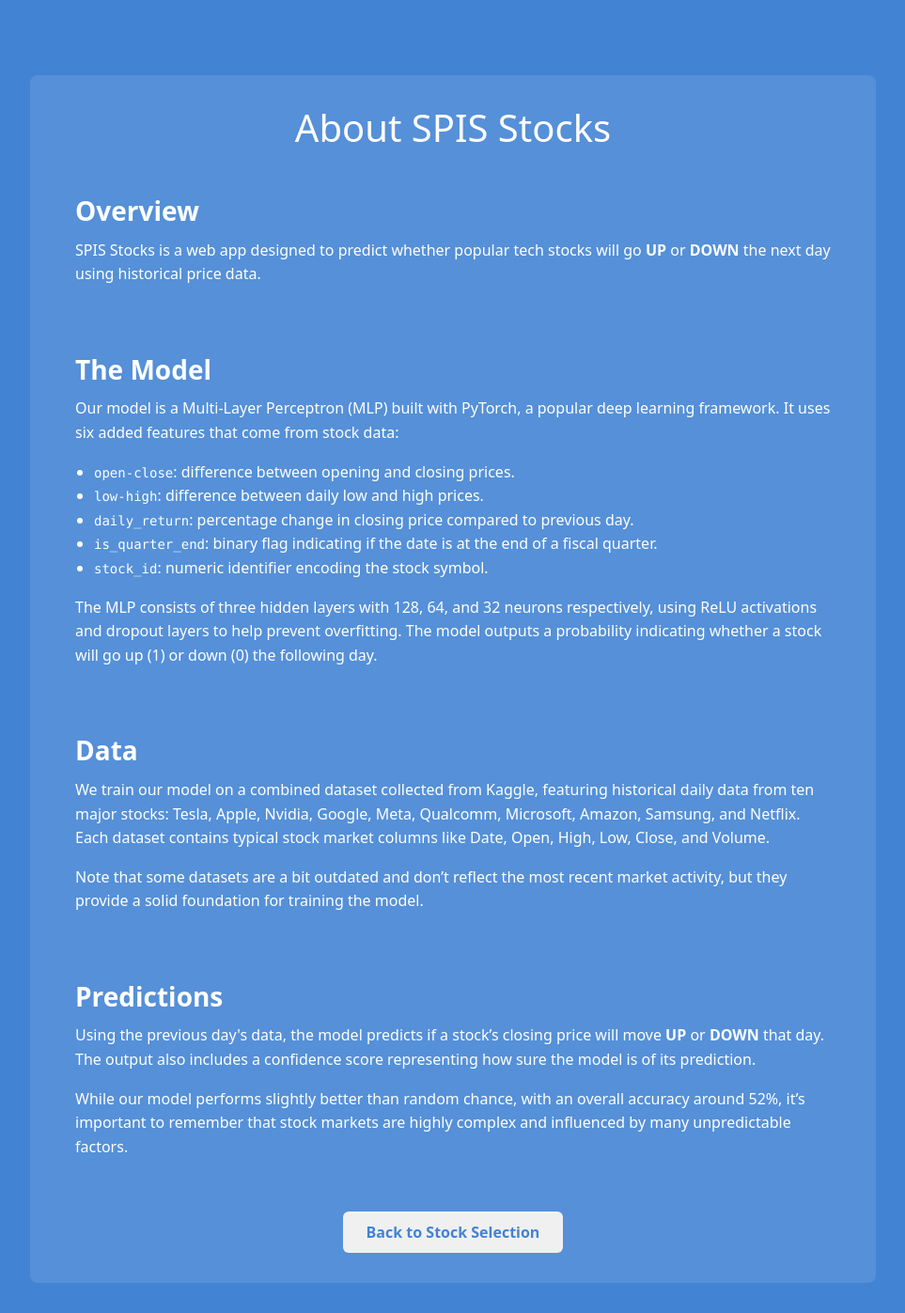
After one commit to ucsd-cse-spis-2025/SPIS25-Lauren-Diana-Final_Project, a Flask app: page /about in a window 1280 px wide. The commit adds this page. Shown: the whole page at 94% size, without its empty margins (158-1121 px from the left). Run offline with Flask 3, Linux system fonts and the light colour scheme; parts of the project's set-up code (start-up, migrations or seed data) failed here and were passed over; some libraries are stand-ins or nearby versions.

Commit message:
Added an about page

```diff
--- a/app.py
+++ b/app.py
@@ -10,6 +10,10 @@
 @app.route('/predict')
 def render_main():
     return render_template('main.html')
+
+@app.route('/about')
+def about():
+    return render_template('about.html')
 
 @app.route('/predict/<stock>', methods=['GET'])
 def render_form(stock):
--- a/static/style.css
+++ b/static/style.css
@@ -100,6 +100,18 @@
   text-align: center;
 }
 
+.info-box {
+  background: rgba(255, 255, 255, 0.15);
+  padding: 20px;
+  margin-top: 30px;
+  border-radius: 10px;
+  width: 80%;
+  max-width: 600px;
+  text-align: left;
+  font-size: 14px;
+  color: #ffffff;
+}
+
 /* Prevent horizontal scroll */
 body, html {
   margin: 0;
@@ -109,9 +121,9 @@
 }
 
 /* Section display for hidden content */
-section {
+#intro, #main, #main2 section {
   width: 100vw;
-  height: 100vh;
+  min-height: 100vh;
   display: flex;
   flex-direction: column;
   justify-content: center;
@@ -135,6 +147,7 @@
 #main2 {
   background: linear-gradient(180deg, #ffffff, #b45360);
   color: black;
+  padding-bottom: 5rem;
 }
 
 #intro h1, #intro p {
@@ -214,3 +227,75 @@
   from {opacity: 0;}
   to {opacity:1 ;}
 }
+
+/* About page display */
+#about {
+  background: #4283d3;
+  color: white;
+  min-height: 100vh;
+  display: block;
+  padding: 2rem 0;
+}
+
+/* Reset inner sections inside #about */
+#about section {
+  width: auto;
+  height: auto;
+  display: block;
+  justify-content: initial;
+  align-items: initial;
+  padding: 1rem 0;
+  text-align: left;
+}
+
+/* Container inside about */
+#about .container {
+  background: rgba(255, 255, 255, 0.1);
+  padding: 2rem 3rem;
+  max-width: 900px;
+  margin: 0 auto;
+  border-radius: 8px;
+  color: white;
+  overflow-wrap: break-word;
+}
+
+/* Headings and text */
+#about h3 {
+  margin-top: 1.5rem;
+  margin-bottom: 0.75rem;
+  font-weight: 700;
+  color: white;
+}
+
+#about p, #about ul {
+  margin-bottom: 1rem;
+  font-size: 1rem;
+  line-height: 1.6;
+  color: white;
+}
+
+#about ul {
+  padding-left: 1.25rem;
+  list-style-type: disc;
+}
+
+/* Button styling */
+#about .btn-primary {
+  background-color: #f0f0f0;
+  color: #4283d3;
+  font-weight: bold;
+  padding: 10px 25px;
+  border-radius: 6px;
+  border: none;
+  text-decoration: none;
+  transition: background-color 0.3s ease;
+}
+
+#about .btn-primary:hover {
+  background-color: #d1e3ff;
+  color: #084298;
+}
+
+#about code {
+  color: #fff;
+}
--- /dev/null
+++ b/templates/about.html
@@ -0,0 +1,71 @@
+<!DOCTYPE html>
+<html lang="en">
+<head>
+    <meta charset="UTF-8" />
+    <title>About SPIS Stocks</title>
+    <link rel="stylesheet" href="{{ url_for('static', filename='style.css') }}">
+    <link rel="icon" href="{{ url_for('static', filename='favicon.jpg') }}" type="image/jpg">
+    <link href="https://cdn.jsdelivr.net/npm/bootstrap@5.3.2/dist/css/bootstrap.min.css" rel="stylesheet">
+
+</head>
+<body>
+  <section id="about">
+  <div class="container text-center mt-5">
+    <h1>About SPIS Stocks</h1>
+
+    <section>
+      <h3>Overview</h3>
+      <p>
+        SPIS Stocks is a web app designed to predict whether popular tech stocks will go <strong>UP</strong> or <strong>DOWN</strong>
+        the next day using historical price data.
+      </p>
+    </section>
+
+    <section>
+      <h3>The Model</h3>
+      <p>
+        Our model is a Multi-Layer Perceptron (MLP) built with PyTorch, a popular deep learning framework.
+        It uses six added features that come from stock data:
+      </p>
+          <ul>
+            <li><code>open-close</code>: difference between opening and closing prices.</li>
+            <li><code>low-high</code>: difference between daily low and high prices.</li>
+            <li><code>daily_return</code>: percentage change in closing price compared to previous day.</li>
+            <li><code>is_quarter_end</code>: binary flag indicating if the date is at the end of a fiscal quarter.</li>
+            <li><code>stock_id</code>: numeric identifier encoding the stock symbol.</li>
+          </ul>
+      <p>
+        The MLP consists of three hidden layers with 128, 64, and 32 neurons respectively, using ReLU activations and dropout layers to help prevent overfitting.
+        The model outputs a probability indicating whether a stock will go up (1) or down (0) the following day.
+      </p>
+    </section>
+
+    <section>
+      <h3>Data</h3>
+      <p>
+        We train our model on a combined dataset collected from Kaggle, featuring historical daily data from ten major stocks: Tesla, Apple, Nvidia, Google, Meta, Qualcomm, Microsoft, Amazon, Samsung, and Netflix.
+        Each dataset contains typical stock market columns like Date, Open, High, Low, Close, and Volume.
+      </p>
+      <p>
+        Note that some datasets are a bit outdated and don’t reflect the most recent market activity, but they provide a solid foundation for training the model.
+      </p>
+    </section>
+
+    <section>
+      <h3>Predictions</h3>
+      <p>
+        Using the previous day's data, the model predicts if a stock’s closing price will move <strong>UP</strong> or <strong>DOWN</strong> that day.
+        The output also includes a confidence score representing how sure the model is of its prediction.
+      </p>
+      <p>
+        While our model performs slightly better than random chance, with an overall accuracy around 52%, it’s important to remember that stock markets are highly complex and influenced by many unpredictable factors.
+      </p>
+    </section>
+
+    <a href="/predict" class="btn btn-primary mt-4">Back to Stock Selection</a>
+  </div>
+  </section>
+
+  <script src="https://cdn.jsdelivr.net/npm/bootstrap@5.3.2/dist/js/bootstrap.bundle.min.js"></script>
+</body>
+</html>
--- a/templates/form.html
+++ b/templates/form.html
@@ -9,7 +9,7 @@
 </head>
 <body>
     <div class="container mt-5">
-        <h2>Enter data from previous day for {{ stock_name }}</h2>
+        <h2>Enter data from the previous day for {{ stock_name }}</h2>
         <form action="{{ stock_route }}" method="post">
             <div class="mb-3">
                 <label for="date" class="form-label">Date</label>
--- a/templates/index.html
+++ b/templates/index.html
@@ -15,6 +15,7 @@
   <!-- Intro section -->
   <section id="intro">
     <h1>Welcome to SPIS Stocks</h1>
+
     <p>Click anywhere to enter</p>
   </section>
 
@@ -108,6 +109,7 @@
 
         <div class="mt-5">
             <a href="/" class="btn btn-secondary btn-lg">Back to Intro Page</a>
+            <a href="/about" class="btn btn-secondary btn-lg">About This App</a>
         </div>
     </div>
   </section>
--- a/templates/main.html
+++ b/templates/main.html
@@ -100,7 +100,9 @@
 
         <div class="mt-5">
             <a href="/" class="btn btn-secondary btn-lg">Back to Intro Page</a>
+            <a href="/about" class="btn btn-secondary btn-lg">About This App</a>
         </div>
+
     </div>
     </section>
 
--- a/templates/result.html
+++ b/templates/result.html
@@ -18,13 +18,12 @@
         <span class="badge bg-success p-3">
           Prediction
           <span class="popup" onclick="togglePopup('popupPrediction')">ⓘ
-            <span class="popuptext" id="popupPrediction">This is the prediction for today's closing <br> stock price relative to yesterday.</span>
-          </span>
+            <span class="popuptext" id="popupPrediction">This prediction tells you whether today's closing stock price is expected to be higher or lower than yesterday's close.</span>
           : {{ prediction }}
           <br><br>
           Confidence
           <span class="popup" onclick="togglePopup('popupConfidence')">ⓘ
-            <span class="popuptext" id="popupConfidence">This is the probability that this prediction <br> is correct.</span>
+            <span class="popuptext" id="popupConfidence">This confidence score represents the model's certainty in its prediction based on the data provided. A higher value means more certainty, but it is not a guarantee.</span>
           </span>
           : {{ confidence }}
         </span>
```
